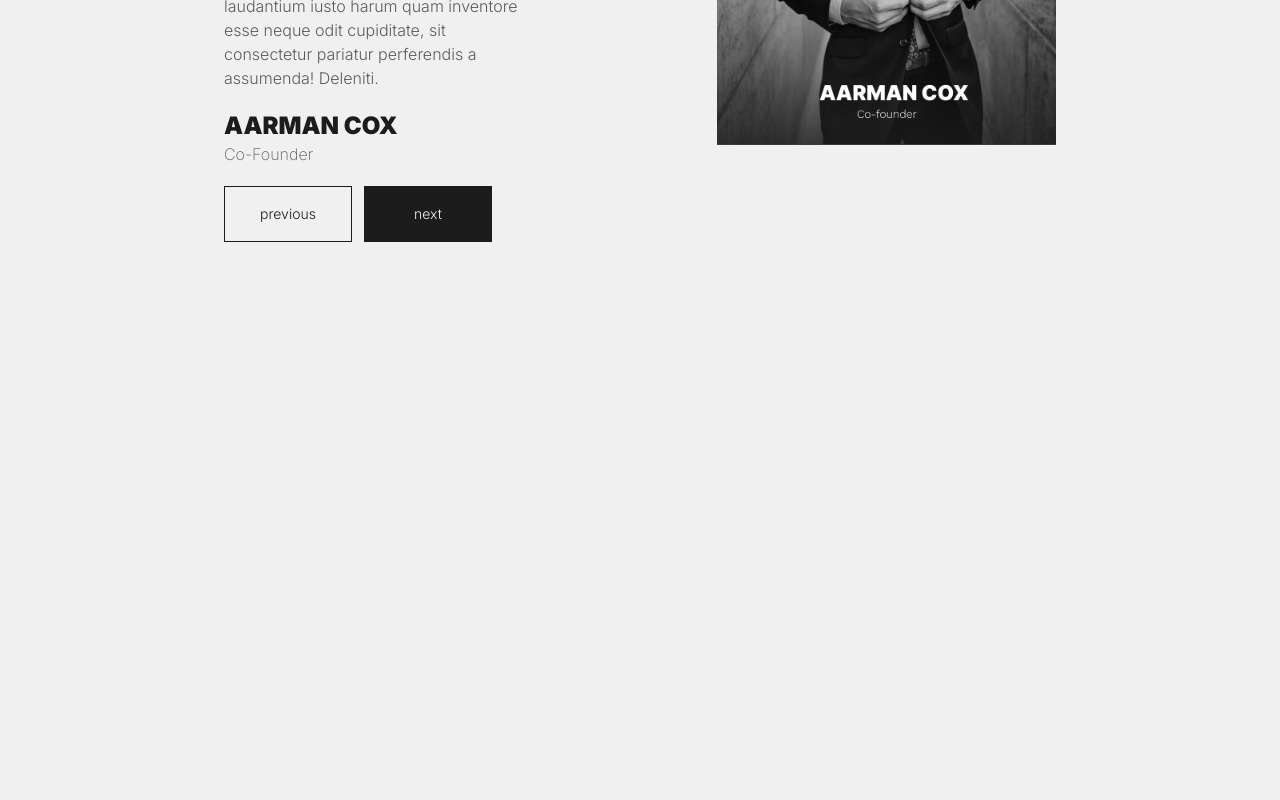
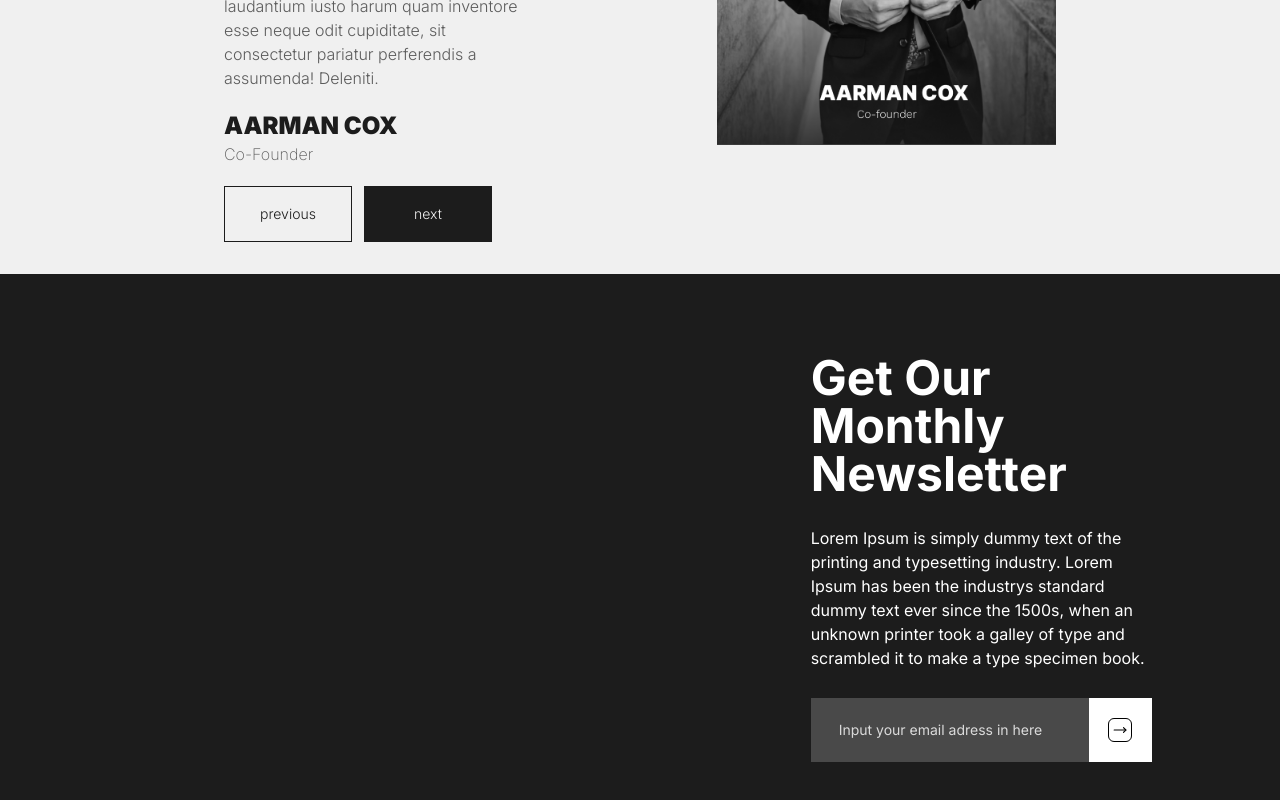
Before and after one commit to nilloferreiira/Legacy-Homes, a Next.js app: page / in a window 1280 px wide. Shown: the part 6732-7532 px from the top of the page. Before the commit the page ends 7006 px from the top, so only its background shows below. Built offline with nearby package versions, Linux system fonts and the light colour scheme.

Commit message:
news letter wip

```diff
--- a/src/app/page.tsx
+++ b/src/app/page.tsx
@@ -3,12 +3,14 @@ import { ClientsTestimonials } from '@/components/clients-testimonials/clients-t
 import { Header } from '@/components/header/header'
 import { HomeContainer } from '@/components/home/home'
 import { HowItWorks } from '@/components/how-it-works/how-it-works'
+import { NewsLetter } from '@/components/news-letter/news-letter'
 import { Partners } from '@/components/partners/partners'
 import { Properties } from '@/components/properties/properties'
 import { Services } from '@/components/services/services'
 
 export default function Home() {
   return (
+    <>
       <div className="w-full px-8 md:px-32 py-4 md:py-8 flex flex-col gap-10 md:gap-20">
         <Header />
         <HomeContainer />
@@ -19,5 +21,7 @@ export default function Home() {
         <ClientsTestimonials />
         <Partners />
       </div>
+      <NewsLetter />
+    </>
   )
 }
--- /dev/null
+++ b/src/components/news-letter/news-letter.tsx
@@ -0,0 +1,49 @@
+import { Input } from '@/components/ui/input'
+import { MoveRight } from 'lucide-react'
+
+export function NewsLetter() {
+  return (
+    <div className="w-full flex flex-col text-center items-end gap-10 bg-shark px-8 md:px-32 py-4 md:py-20 ">
+      <div className="text-white w-1/3 flex flex-col text-left items-end justify-normal gap-7">
+        <h1 className="font-bold text-5xl">Get Our Monthly Newsletter</h1>
+        <p className="font-normal text-base ">
+          Lorem Ipsum is simply dummy text of the printing and typesetting
+          industry. Lorem Ipsum has been the industrys standard dummy text ever
+          since the 1500s, when an unknown printer took a galley of type and
+          scrambled it to make a type specimen book.{' '}
+        </p>
+        <div className="w-full flex bg-white/20 pl-4">
+          <Input
+            placeholder="Input your email adress in here"
+            className={`
+                          bg-transparent
+                          w-full
+                          h-16
+                          outline-none ring-0 focus-visible:ring-0
+                          focus:ring-0 border-0 focus:border-0
+                          focus:outline-none focus-visible:ring-offset-0
+                          placeholder:text-white/80
+                          `}
+          />
+          <button
+            className={`
+                      bg-white
+                      flex items-center justify-center
+                      h-16 w-20
+                      hover:bg-white/80
+                      transition-all
+                      outline-none ring-0
+                      focus-visible:ring-0 focus:ring-0
+                        `}
+          >
+            <MoveRight
+              color="black"
+              size={24}
+              className="rounded-md border border-black p-1"
+            />
+          </button>
+        </div>
+      </div>
+    </div>
+  )
+}
--- /dev/null
+++ b/src/components/ui/input.tsx
@@ -0,0 +1,25 @@
+import * as React from "react"
+
+import { cn } from "@/lib/utils"
+
+export interface InputProps
+  extends React.InputHTMLAttributes<HTMLInputElement> {}
+
+const Input = React.forwardRef<HTMLInputElement, InputProps>(
+  ({ className, type, ...props }, ref) => {
+    return (
+      <input
+        type={type}
+        className={cn(
+          "flex h-10 w-full rounded-md border border-input bg-background px-3 py-2 text-sm ring-offset-background file:border-0 file:bg-transparent file:text-sm file:font-medium placeholder:text-muted-foreground focus-visible:outline-none focus-visible:ring-2 focus-visible:ring-ring focus-visible:ring-offset-2 disabled:cursor-not-allowed disabled:opacity-50",
+          className
+        )}
+        ref={ref}
+        {...props}
+      />
+    )
+  }
+)
+Input.displayName = "Input"
+
+export { Input }
```
Lines whose indentation alone changed are shown as unchanged.
